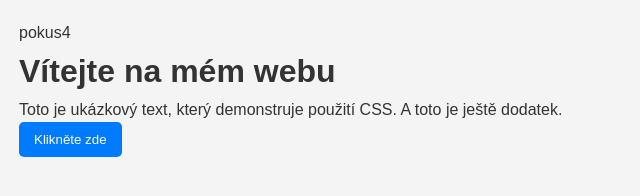
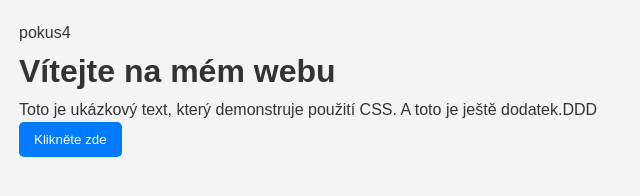
Before and after one commit to Tikev/muj-web, a plain HTML site: page index.html in a window 1280 px wide. Shown: the full height of the page, 1-641 px from the left. Drawn offline with Linux system fonts and the light colour scheme.

Commit message:
Update index.html

```diff
--- a/index.html
+++ b/index.html
@@ -12,7 +12,7 @@
 </body>
 <div class="container">
     <h1>Vítejte na mém webu</h1>
-    <p>Toto je ukázkový text, který demonstruje použití CSS. A toto je ještě dodatek.</p>
+    <p>Toto je ukázkový text, který demonstruje použití CSS. A toto je ještě dodatek.DDD</p>
     <button class="btn">Klikněte zde</button>
 </div>
 </body>
```
